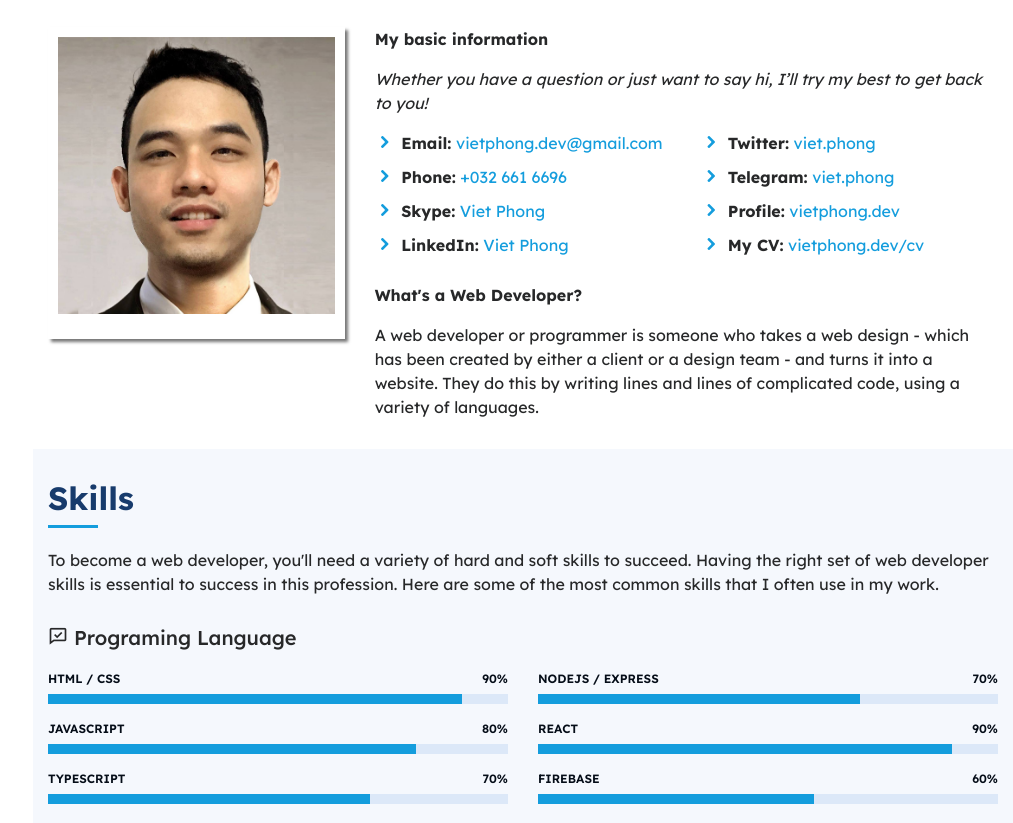
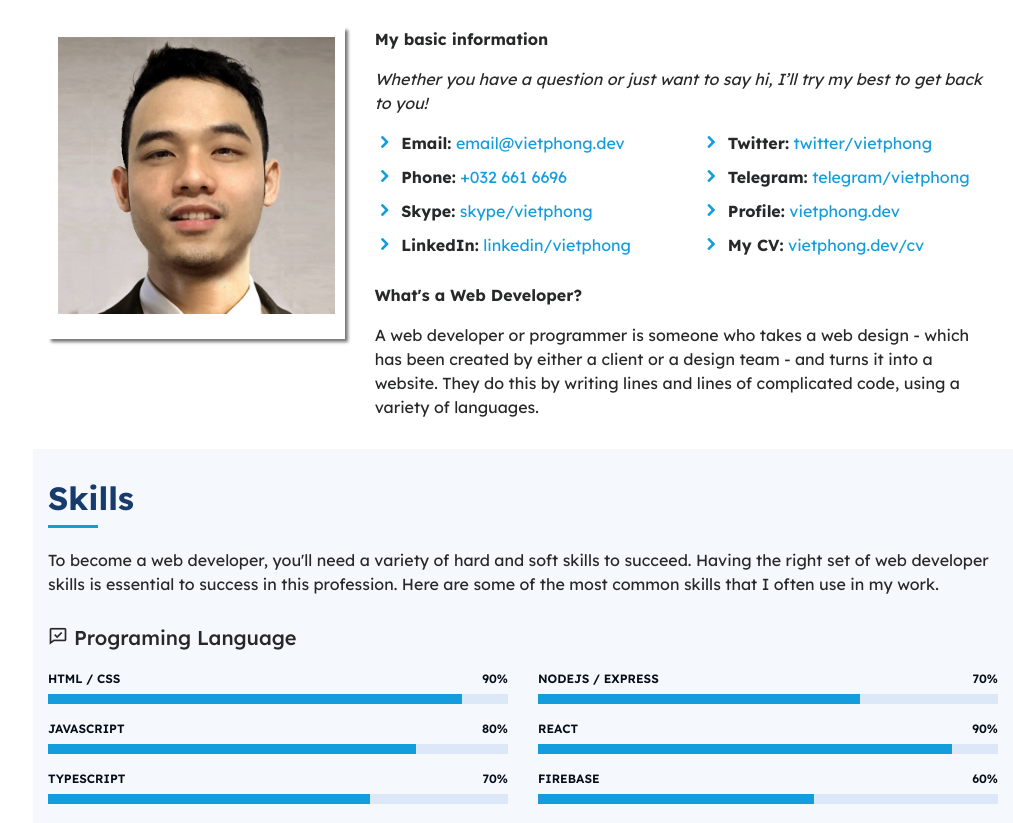
Before and after one commit to vietphongdev/profile, a website: page index.html in a window 1280 px wide. Shown: the part 1021-1844 px from the top of the page, without its empty margins (267-1280 px from the left). Drawn offline with nearby package versions, Linux system fonts and the light colour scheme.

Commit message:
update style and email address

```diff
--- a/index.html
+++ b/index.html
@@ -164,8 +164,8 @@
                     <li>
                       <i class="icofont-rounded-right"></i>
                       <strong>Email:</strong>
-                      <a href="mailto:vietphong.dev@gmail.com"
-                        >vietphong.dev@gmail.com
+                      <a href="email@vietphong.dev"
+                        >email@vietphong.dev
                       </a>
                     </li>
                     <li>
@@ -179,14 +179,14 @@
                       <i class="icofont-rounded-right"></i>
                       <strong>Skype:</strong>
                       <a href="https://join.skype.com/invite/Y4XLCl6OKaI5" target="_blank">
-                        Viet Phong
+                        skype/vietphong
                       </a>
                     </li>
                     <li>
                       <i class="icofont-rounded-right"></i>
                       <strong>LinkedIn:</strong>
                       <a href="https://www.linkedin.com/in/vietphong/" target="_blank">
-                        Viet Phong
+                        linkedin/vietphong
                       </a>
                     </li>
                   </ul>
@@ -197,20 +197,20 @@
                       <i class="icofont-rounded-right"></i>
                       <strong>Twitter:</strong>
                       <a href="https://twitter.com/vietphong95" target="_blank">
-                        viet.phong
+                        twitter/vietphong
                       </a>
                     </li>
                     <li>
                       <i class="icofont-rounded-right"></i>
                       <strong>Telegram:</strong>
                       <a href="https://join.skype.com/invite/Y4XLCl6OKaI5" target="_blank">
-                        viet.phong
+                        telegram/vietphong
                       </a>
                     </li>
                     <li>
                       <i class="icofont-rounded-right"></i>
                       <strong>Profile:</strong>
-                      <a href="https://phongkv.github.io" target="_blank">
+                      <a href="https://vietphong.dev" target="_blank">
                         vietphong.dev
                       </a>
                     </li>
@@ -1096,8 +1096,8 @@
                   <i class="icofont-envelope"></i>
                   <h4>Email:</h4>
                   <p>
-                    <a href="mailto:vietphong.dev@gmail.com"
-                        >vietphong.dev@gmail.com</a
+                    <a href="mailto:email@vietphong.dev"
+                        >email@vietphong.dev</a
                       >
                   </p>
                 </div>
```
Also changed, not shown: unauthorized.html (+4 -3 lines).
